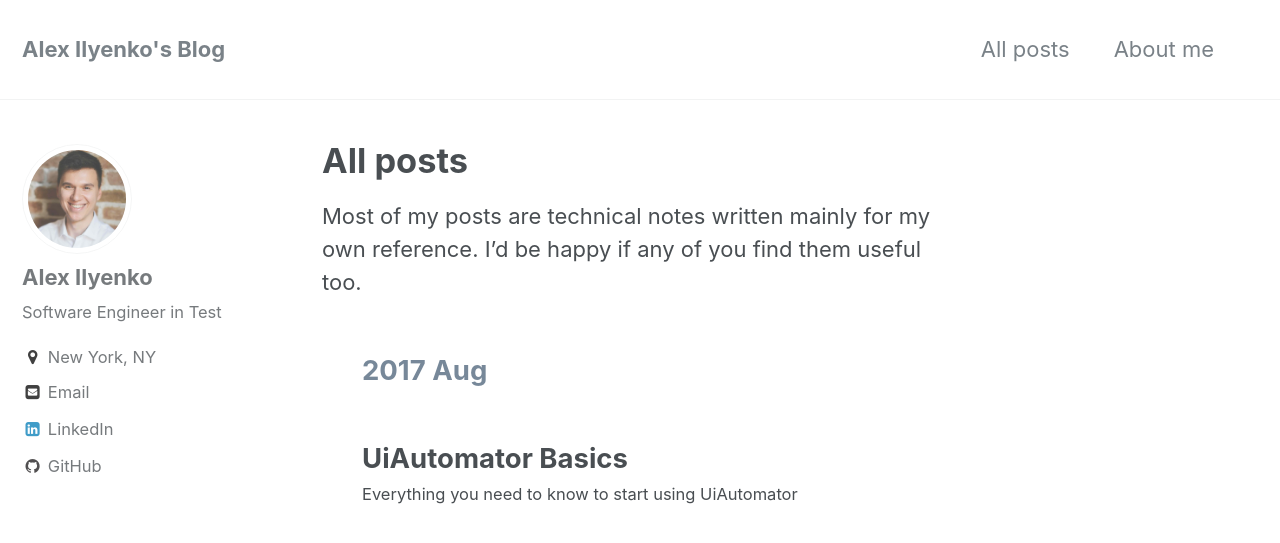
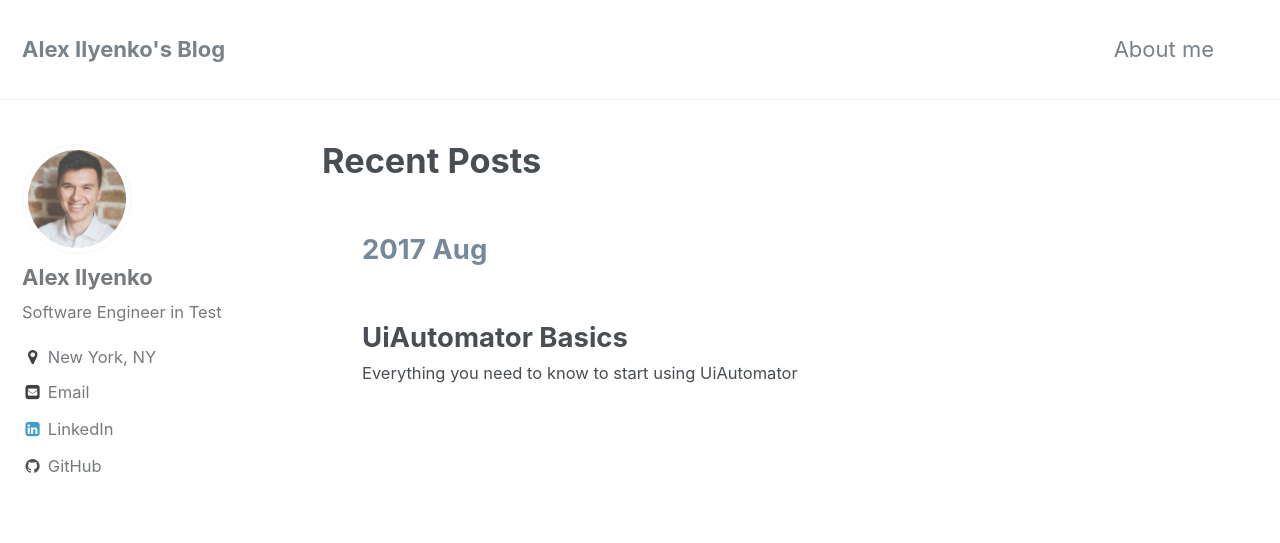
Before and after one commit to alexilyenko/alexilyenko.github.io, a Jekyll site: the page built from _pages/posts.md, in a window 1280 px wide and 900 px high. Shown: the top 543 px of the window. Built offline with Jekyll 4.4.1, drawn with Linux system fonts in a browser that asks for light colours.

Commit message:
Add proper home page

```diff
--- a/_data/navigation.yml
+++ b/_data/navigation.yml
@@ -1,5 +1,3 @@
 main:
-  - title: "All posts"
-    url: /posts/
   - title: "About me"
     url:  /about/
--- a/_pages/posts.md
+++ b/_pages/posts.md
@@ -1,13 +1,10 @@
 ---
-title:  "All posts"
+title:  "Recent Posts"
 layout: archive
 permalink: /
 author_profile: true
 comments: false
 ---
-
-Most of my posts are technical notes written mainly for my own reference. I'd be happy if any of you find them useful too.
-
 
 <ul>
   {% for post in site.posts %}
```
